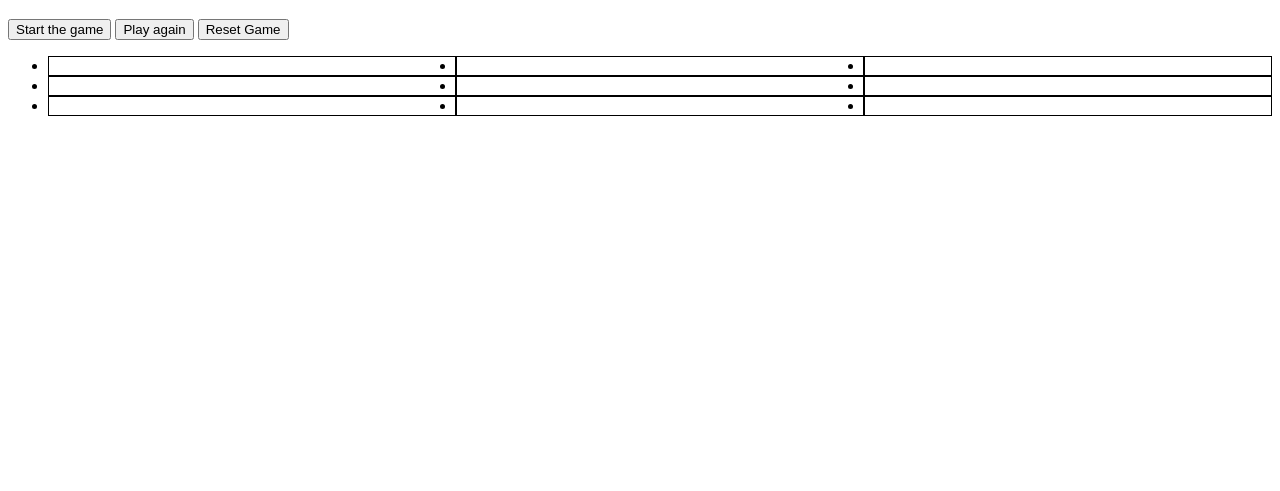
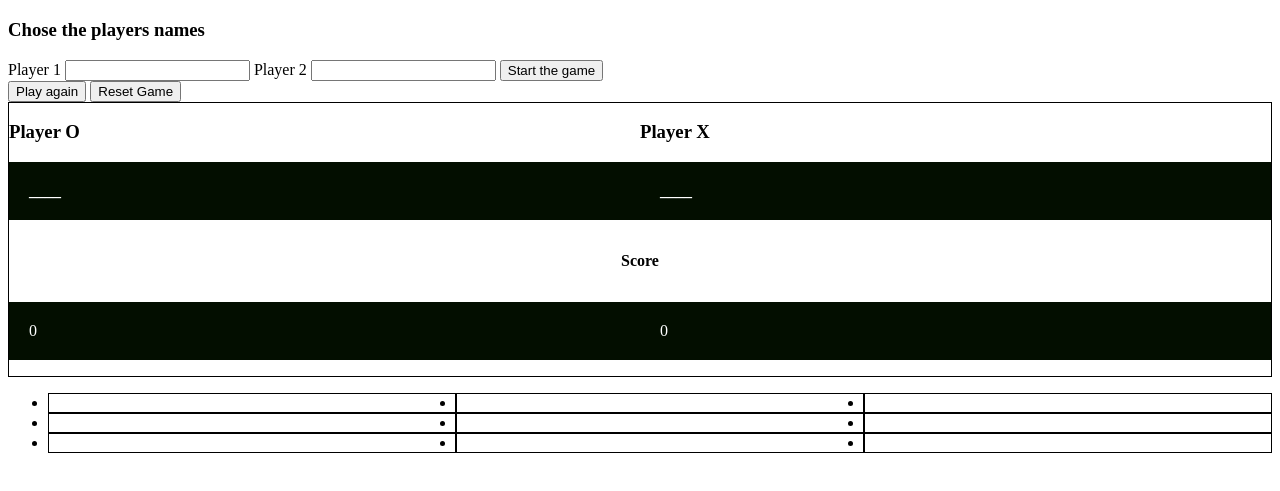
Before and after one commit to thsvr/Microverse-602-TicTacToe, a plain HTML site: page index.html in a window 1280 px wide. Shown: the part 61-552 px from the top of the page. Drawn offline with Linux system fonts and the light colour scheme.

Commit message:
Add player name and score table

```diff
--- a/index.html
+++ b/index.html
@@ -11,10 +11,36 @@
 
 <body>
   <h1>Tic-Tac-Toe</h1>
-  <button type="button" onclick="gameModule.startGame('player1', 'player2')"> Start the game</button>
+  <form onsubmit="return false">
+    <h3>Chose the players names</h3>
+    <label>
+      Player 1
+      <input name='player1' type="text" required>
+    </label>
+    <label>
+      Player 2
+      <input name='player2' type="text" required>
+    </label>
+    <button type="submit" onclick="startGame(this)"> Start the game</button>
+  </form onsubmit="startGame(this)">
   <button type="button" onclick="playAgain()"> Play again</button>
   <button type="button" onclick="resetGame()"> Reset Game</button>
 
+  <div id='players-display'>
+    <div>
+      <h3>Player O</h3>
+      <p class='name'>____</p class='name'>
+    </div>
+    <div>
+      <h3>Player X</h3>
+      <p class='name'>____</p>
+    </div>
+    <div id='scores'>
+      <p class="score"><strong>Score</strong></p>
+      <p class="player-score">0</p class="player-score">
+      <p class="player-score">0</p>
+    </div>
+  </div>
   <div class='game-board'>
     <ul>
       <li class="cell" id="0"></li>
--- a/public/css/style.css
+++ b/public/css/style.css
@@ -7,3 +7,38 @@
     display: grid;
     grid-template-columns: repeat(3, 1fr);
 }
+
+#players-display {
+    display: grid;
+    grid-template-columns: repeat(2, 1fr);
+    border: 1px solid #000;
+}
+
+.name {
+    background-color: rgb(3, 14, 0);
+    color: #fff;
+    box-sizing: border-box;
+    padding: 20px;
+    font-weight: 900;
+}
+
+#scores {
+    grid-column: 1/-1;
+    display: grid;
+    width: 100%;
+    grid-template-columns: repeat(2, 1fr);
+}
+
+.score {
+    justify-self: center;
+    grid-column: 1/-1;
+}
+
+.player-score {
+    background-color: rgb(3, 14, 0);
+    color: #fff;
+    justify-self: center;
+    box-sizing: border-box;
+    padding: 20px;
+    width: 100%;
+}
--- a/public/js/index.js
+++ b/public/js/index.js
@@ -2,10 +2,15 @@ const cells = document.getElementsByClassName("cell");
 
 const print = (element) => {
     element.addEventListener("click", (event) => {
-        console.log(element.innerText)
         let symbol = gameModule.makeMove(element.id)
         if(symbol) {
-           element.innerText = symbol
+           element.innerText = symbol[0]
+
+           if (symbol[1] === 'WIN') {
+            alert('Game over, WIN!')
+           } else if (symbol[1] === 'TIE') {
+            alert('Game over, it\'s a tie!')
+           }
         }
     })
 }
@@ -27,3 +32,16 @@ const playAgain = () => {
         [...cells].forEach(cleanString);
     }
 }
+
+
+const startGame = () => {
+    const player1 = document.querySelector('[name="player1"]').value;
+    const player2 = document.querySelector('[name="player2"]').value;
+    const namesDisplay = document.querySelectorAll('.name')
+
+    if (player1.length > 0 && player2.length > 0) {
+        namesDisplay[0].innerText = player1
+        namesDisplay[1].innerText = player2
+        gameModule.startGame(player1, player2)
+    }
+}
--- a/public/js/logic.js
+++ b/public/js/logic.js
@@ -95,7 +95,8 @@ const gameModule = (() => {
         if (!winner && !board.checkTie()) {
             incrementTurn();
             setCurrentPlayer();
-            console.log(`It's ${players[currentPlayer].getName()}'s turn to play!`)
+            console.log(`It's ${players[currentPlayer].getName()}'s turn to play!`);
+            return false;
         } else {
             // set winner and loses and player score
             continueGame = false;
@@ -104,25 +105,28 @@ const gameModule = (() => {
                 const playerIndex = turn % 2;
                 players[playerIndex].setScore();
                 console.log(`${players[playerIndex].getName()} won!`);
+                return 'WIN';
             } else {
                 console.log('This game is a tie!');
             }
         }
     }
     const startGame = (player1, player2) => {
-        console.log(`
+        if (turn === -1) {
+            console.log(`
 - --------====+* GAME STARTED *+====---------- -
         `)
-        setPlayers(PlayerFactory(player1, 'o'), PlayerFactory(player2, 'x'));
-        advanceGame();
+            setPlayers(PlayerFactory(player1, 'o'), PlayerFactory(player2, 'x'));
+            advanceGame();
+        }
     };
 
     const makeMove = (index) => {
         if(turn > -1 && continueGame){
             console.log(board.makeMove(index, players[currentPlayer].getSymbol()))
             let symbol = players[currentPlayer].getSymbol()
-            advanceGame();
-            return symbol;
+            let result = advanceGame();
+            return [symbol, result];
         } else if (continueGame) {
             console.log('The game did not start yet!')
         } else {
```
